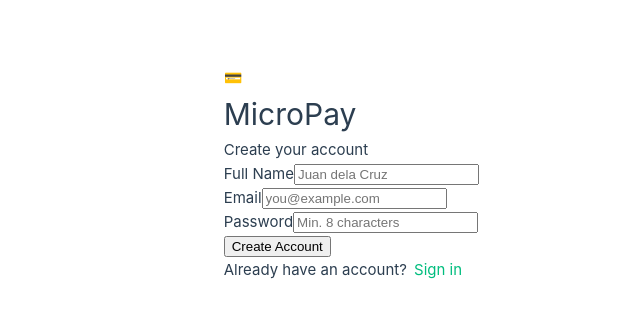
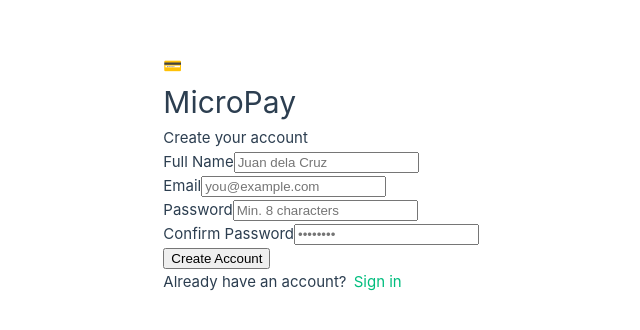
Before and after one commit to Aubscure/micropay-frontend, a Vue app: page /register in a window 1280 px wide. Shown: the part 226-556 px from the top of the page, without its empty margins (161-801 px from the left). Built offline with nearby package versions, Linux system fonts and the light colour scheme.

Commit message:
Add all view components

```diff
--- a/src/views/LoginView.vue
+++ b/src/views/LoginView.vue
@@ -66,16 +66,6 @@ async function handleLogin() {
           />
         </div>
 
-        <div>
-          <label class="block text-sm font-medium text-gray-700 mb-1">Confirm Password</label>
-          <input
-            v-model="confirmPassword"
-            type="text"
-            placeholder="••••••••"
-            class="w-full border border-gray-300 rounded-lg px-4 py-2 text-sm focus:outline-none focus:ring-2 focus:ring-blue-500"
-            @keyup.enter="handleLogin"
-          />
-        </div>
 
         <button
           @click="handleLogin"
--- a/src/views/RegisterView.vue
+++ b/src/views/RegisterView.vue
@@ -80,6 +80,17 @@ async function handleRegister() {
           />
         </div>
 
+        <div>
+          <label class="block text-sm font-medium text-gray-700 mb-1">Confirm Password</label>
+          <input
+            v-model="confirmPassword"
+            type="password"
+            placeholder="••••••••"
+            class="w-full border border-gray-300 rounded-lg px-4 py-2 text-sm focus:outline-none focus:ring-2 focus:ring-blue-500"
+            @keyup.enter="handleRegister"
+          />
+        </div>
+
         <button
           @click="handleRegister"
           :disabled="loading"
```
